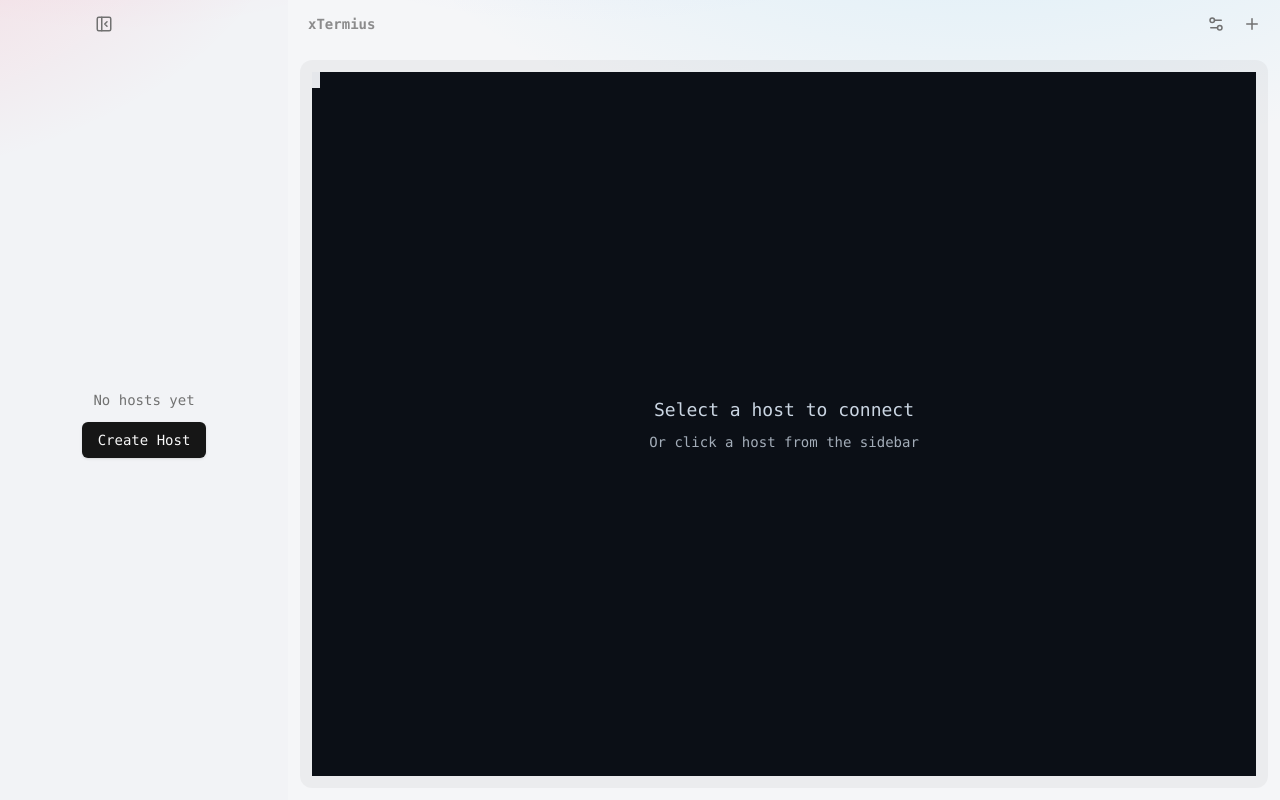
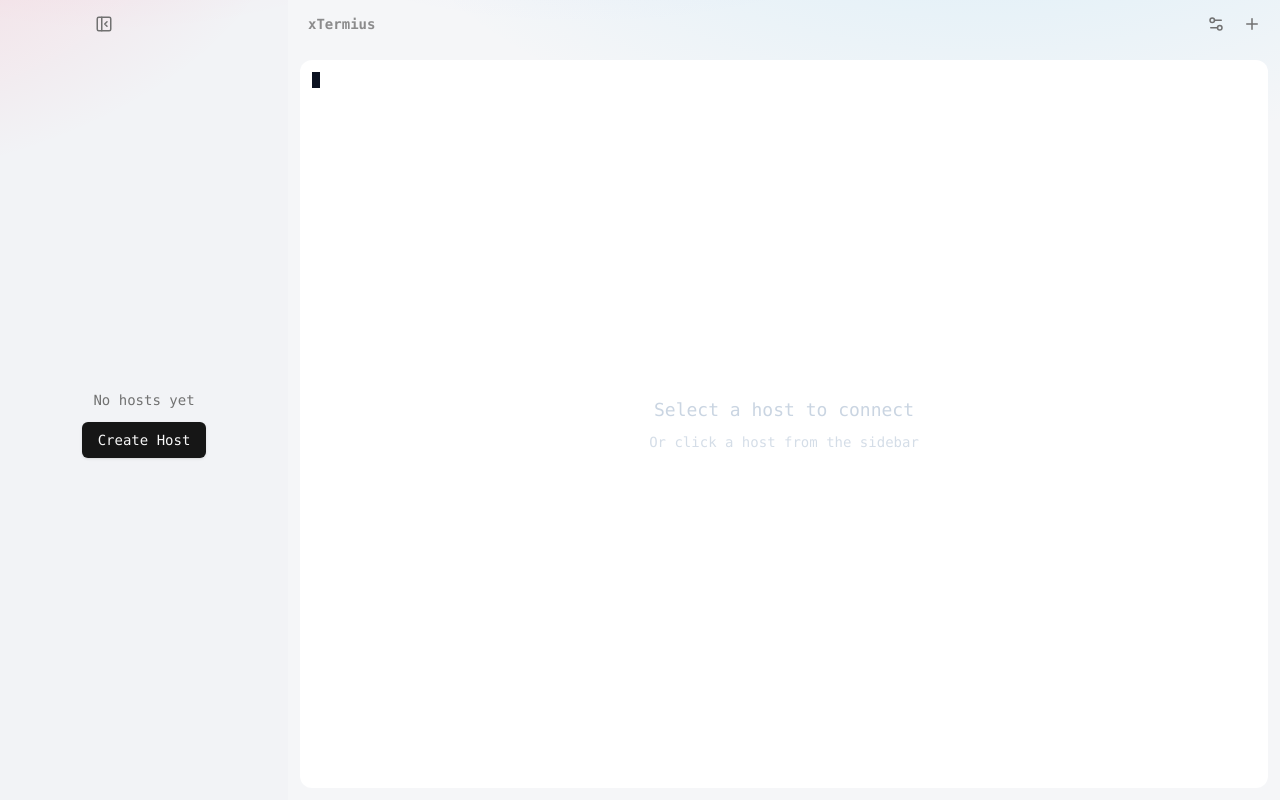
Before and after one commit to jmluang/xTerm, a React (Vite) app: page / in a window 1280 px wide. Built offline with nearby package versions, Linux system fonts and the light colour scheme.

Commit message:
light/dark style

```diff
--- a/src/App.tsx
+++ b/src/App.tsx
@@ -81,14 +81,28 @@
   function applyTerminalTheme() {
     const term = terminalInstance.current;
     if (!term) return;
-    // Keep the terminal itself dark for readability (UI may be light/dark).
-    // This avoids "black background + dark foreground" cases in light mode.
-    term.options.theme = {
-      background: "#0b0f16",
-      foreground: "#e5e7eb",
-      cursor: "#e5e7eb",
-      selectionBackground: "rgba(148, 163, 184, 0.35)",
-    };
+    const t = resolvedTheme();
+    const cssBg = getComputedStyle(document.documentElement).getPropertyValue("--app-term-bg").trim();
+    const bg = cssBg || (t === "dark" ? "#0b0f16" : "#ffffff");
+    term.options.theme =
+      t === "dark"
+        ? {
+            background: bg,
+            foreground: "#e5e7eb",
+            cursor: "#e5e7eb",
+            selectionBackground: "rgba(148, 163, 184, 0.35)",
+          }
+        : {
+            background: bg,
+            foreground: "#0b1220", // near-black
+            cursor: "#0b1220",
+            selectionBackground: "rgba(2, 132, 199, 0.22)",
+          };
+    try {
+      term.refresh(0, term.rows - 1);
+    } catch {
+      // Ignore; refresh isn't critical and may fail during early init.
+    }
   }
 
   useEffect(() => {
@@ -608,7 +622,8 @@
           <main className="flex-1 min-h-0 min-w-0 flex flex-col overflow-hidden">
             <div className="flex-1 min-h-0 p-3 relative overflow-hidden">
               <div
-                className="h-full w-full rounded-xl bg-[var(--app-term-panel)] p-3 overflow-hidden"
+                className="h-full w-full rounded-xl p-3 overflow-hidden"
+                style={{ background: "var(--app-term-bg)" } as any}
                 onMouseDown={() => terminalInstance.current?.focus()}
               >
                 <div ref={terminalRef} className="h-full w-full" />
--- a/src/index.css
+++ b/src/index.css
@@ -60,7 +60,7 @@
   --app-chip: rgba(10, 13, 18, 0.06);
   --app-chip-hover: rgba(10, 13, 18, 0.10);
   --app-chip-active: rgba(10, 13, 18, 0.14);
-  --app-term-panel: rgba(10, 13, 18, 0.04);
+  --app-term-bg: #ffffff;
 }
 
 :root[data-theme="dark"] {
@@ -90,7 +90,7 @@
   --app-chip: rgba(255, 255, 255, 0.05);
   --app-chip-hover: rgba(255, 255, 255, 0.10);
   --app-chip-active: rgba(255, 255, 255, 0.12);
-  --app-term-panel: rgba(0, 0, 0, 0.20);
+  --app-term-bg: #0b0f16;
 }
 
 ::-webkit-scrollbar {
```
